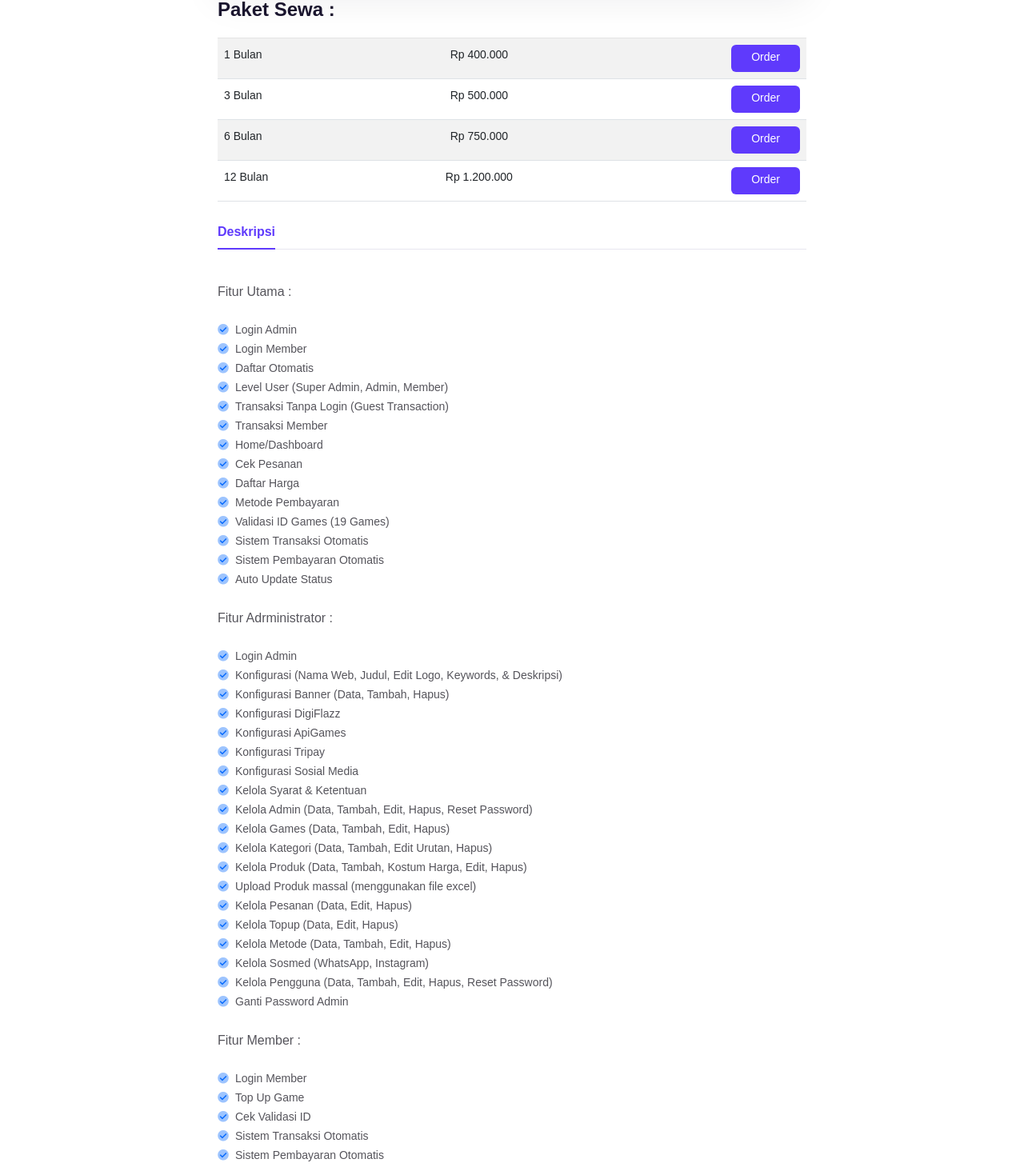
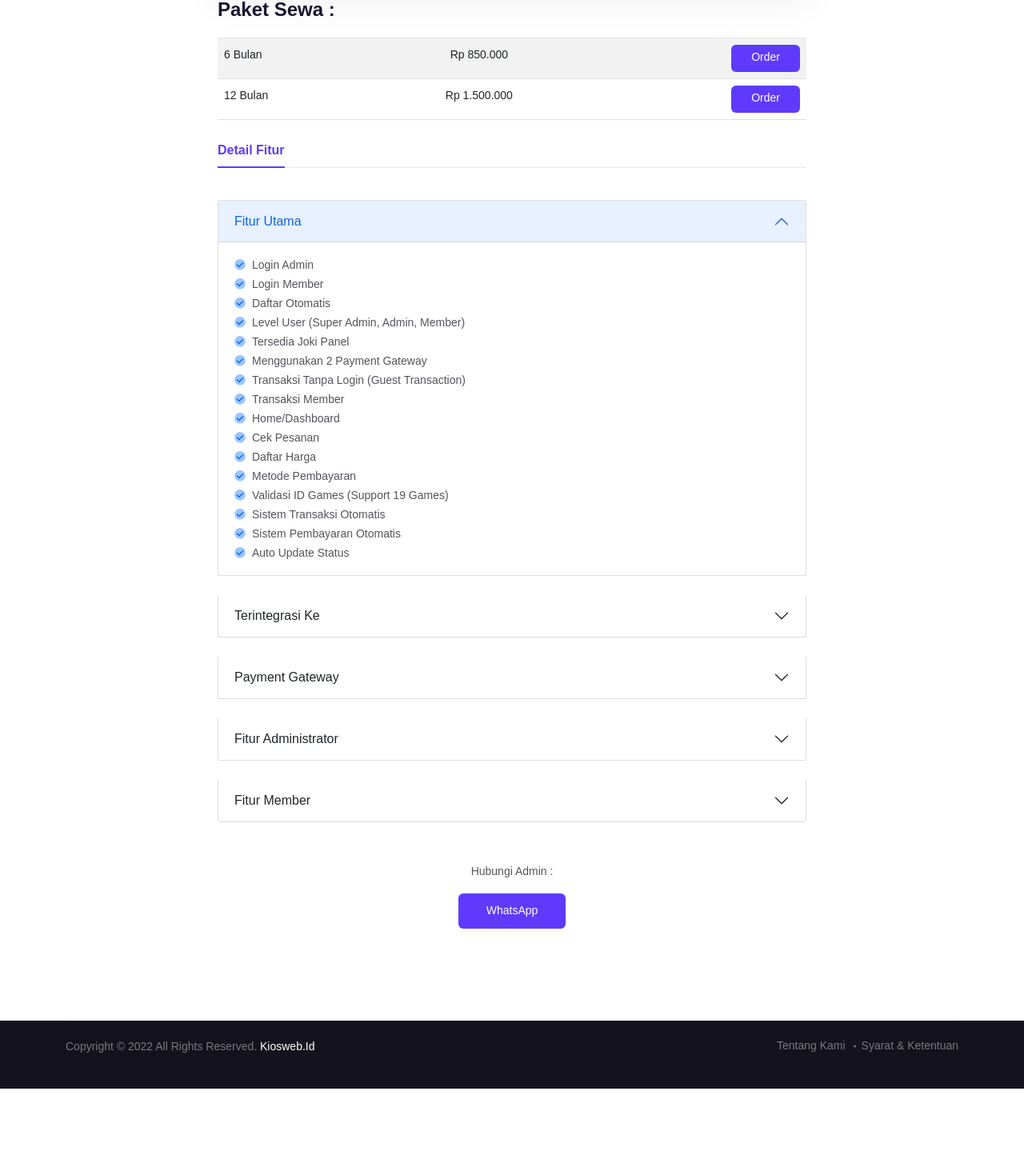
Before and after one commit to adriansahdotnet/kiosweb, a Next.js app: page /cgames-v2 in a window 1280 px wide. Shown: the part 1170-2629 px from the top of the page at 80% size. After the commit the page ends 2531 px from the top, so only its background shows below. Built offline with nearby package versions, Linux system fonts and the light colour scheme; no server answers; a web font is replaced by a local one.

Commit message:
edit cgames v2

```diff
--- a/src/components/cgames-v2/ProductDetailsArea.js
+++ b/src/components/cgames-v2/ProductDetailsArea.js
@@ -3,6 +3,7 @@ import React from "react";
 import { useDispatch, useSelector } from "react-redux";
 import { Table } from "react-bootstrap";
 import { addToProduct } from "../../redux/features/productSlice";
+import Accordion from "react-bootstrap/Accordion";
 
 const ProductDetailsArea = () => {
   // all products
@@ -22,7 +23,7 @@ const ProductDetailsArea = () => {
               <div className="product__wrapper">
                 <div className="product__details-thumb w-img mb-30">
                   <img
-                    src="assets/img/product/cgames-v2.png"
+                    src="assets/img/product/cgames.png"
                     alt="product-details"
                   />
                 </div>
@@ -39,7 +40,7 @@ const ProductDetailsArea = () => {
                       <div className="product__proprietor-price">
                         <span className="d-flex align-items-start">
                           <span>Rp </span>
-                          1.750.000
+                          2.000.000
                         </span>
                       </div>
                     </div>
@@ -57,7 +58,7 @@ const ProductDetailsArea = () => {
                       </a>
                     </span>
                     <a
-                      href="https://demo.kiosweb.id/cgames/"
+                      href="https://cgames.kiosweb.id/"
                       rel="noreferrer"
                       target="_blank"
                       className="m-btn m-btn-border w-100"
@@ -100,7 +101,7 @@ const ProductDetailsArea = () => {
                                 <tr>
                                   <th scope="row">1</th>
                                   <td>Web TopUp Games - CGames V2</td>
-                                  <td>Rp. 1.750.000</td>
+                                  <td>Rp. 2.000.000</td>
                                 </tr>
                               </tbody>
                             </table>
@@ -181,32 +182,8 @@ const ProductDetailsArea = () => {
                     <Table striped>
                       <tbody>
                         <tr>
-                          <td>1 Bulan</td>
-                          <td className="text-center">Rp 400.000</td>
-                          <td className="text-end">
-                            <a
-                              href="https://wa.wizard.id/5d09e1"
-                              className="m-btn m-btn-5"
-                            >
-                              Order
-                            </a>
-                          </td>
-                        </tr>
-                        <tr>
-                          <td>3 Bulan</td>
-                          <td className="text-center">Rp 500.000</td>
-                          <td className="text-end">
-                            <a
-                              href="https://wa.wizard.id/1391e3"
-                              className="m-btn m-btn-5 h-10"
-                            >
-                              Order
-                            </a>
-                          </td>
-                        </tr>
-                        <tr>
                           <td>6 Bulan</td>
-                          <td className="text-center">Rp 750.000</td>
+                          <td className="text-center">Rp 850.000</td>
                           <td className="text-end">
                             <a
                               href="https://wa.wizard.id/44faf9"
@@ -218,7 +195,7 @@ const ProductDetailsArea = () => {
                         </tr>
                         <tr>
                           <td>12 Bulan</td>
-                          <td className="text-center">Rp 1.200.000</td>
+                          <td className="text-center">Rp 1.500.000</td>
                           <td className="text-end">
                             <a
                               href="https://wa.wizard.id/349dd1"
@@ -248,21 +225,15 @@ const ProductDetailsArea = () => {
                           aria-controls="overview"
                           aria-selected="true"
                         >
-                          Deskripsi
+                          Detail Fitur
                         </button>
                       </li>
                     </ul>
                   </div>
-                  <div className="product__tab-content">
-                    <div className="tab-content" id="proTabContent">
-                      <div
-                        className="tab-pane fade show active"
-                        id="overview"
-                        role="tabpanel"
-                        aria-labelledby="overview-tab"
-                      >
-                        <div className="product__overview">
-                          <p>{`Fitur Utama :`}</p>
+                  <Accordion defaultActiveKey="0">
+                    <Accordion.Item eventKey="0">
+                      <Accordion.Header>Fitur Utama</Accordion.Header>
+                      <Accordion.Body>
                         <ul>
                           <li>
                             <i className="fad fa-check-circle text-primary me-2"></i>
@@ -279,6 +250,14 @@ const ProductDetailsArea = () => {
                           <li>
                             <i className="fad fa-check-circle text-primary me-2"></i>
                             Level User (Super Admin, Admin, Member)
+                          </li>
+                          <li>
+                            <i className="fad fa-check-circle text-primary me-2"></i>
+                            Tersedia Joki Panel
+                          </li>
+                          <li>
+                            <i className="fad fa-check-circle text-primary me-2"></i>
+                            Menggunakan 2 Payment Gateway
                           </li>
                           <li>
                             <i className="fad fa-check-circle text-primary me-2"></i>
@@ -306,7 +285,7 @@ const ProductDetailsArea = () => {
                           </li>
                           <li>
                             <i className="fad fa-check-circle text-primary me-2"></i>
-                              Validasi ID Games (19 Games)
+                            Validasi ID Games (Support 19 Games)
                           </li>
                           <li>
                             <i className="fad fa-check-circle text-primary me-2"></i>
@@ -321,9 +300,48 @@ const ProductDetailsArea = () => {
                             Auto Update Status
                           </li>
                         </ul>
-                          <div>
+                      </Accordion.Body>
+                    </Accordion.Item>
                     <br></br>
-                            <p>{`Fitur Adrministrator :`}</p>
+                    <Accordion.Item eventKey="1">
+                      <Accordion.Header>Terintegrasi Ke</Accordion.Header>
+                      <Accordion.Body>
+                        <ul>
+                          <li>
+                            <i className="fad fa-check-circle text-primary me-2"></i>
+                            DigiFlazz
+                          </li>
+                          <li>
+                            <i className="fad fa-check-circle text-primary me-2"></i>
+                            Apigames
+                          </li>
+                        </ul>
+                      </Accordion.Body>
+                    </Accordion.Item>
+                    <br></br>
+                    <Accordion.Item eventKey="2">
+                      <Accordion.Header>Payment Gateway</Accordion.Header>
+                      <Accordion.Body>
+                        <ul>
+                          <li>
+                            <i className="fad fa-check-circle text-primary me-2"></i>
+                            Tripay
+                          </li>
+                          <li>
+                            <i className="fad fa-check-circle text-primary me-2"></i>
+                            Ipaymu
+                          </li>
+                          <li>
+                            <i className="fad fa-check-circle text-primary me-2"></i>
+                            Cekmutasi Otomatis (BRI, BCA, BNI, Mandiri, Paypal)
+                          </li>
+                        </ul>
+                      </Accordion.Body>
+                    </Accordion.Item>
+                    <br></br>
+                    <Accordion.Item eventKey="3">
+                      <Accordion.Header>Fitur Administrator</Accordion.Header>
+                      <Accordion.Body>
                         <ul>
                           <li>
                             <i className="fad fa-check-circle text-primary me-2"></i>
@@ -331,8 +349,8 @@ const ProductDetailsArea = () => {
                           </li>
                           <li>
                             <i className="fad fa-check-circle text-primary me-2"></i>
-                                Konfigurasi (Nama Web, Judul, Edit Logo,
-                                Keywords, &amp; Deskripsi)
+                            Konfigurasi (Nama Web, Judul, Edit Logo, Keywords,
+                            &amp; Deskripsi)
                           </li>
                           <li>
                             <i className="fad fa-check-circle text-primary me-2"></i>
@@ -352,7 +370,19 @@ const ProductDetailsArea = () => {
                           </li>
                           <li>
                             <i className="fad fa-check-circle text-primary me-2"></i>
+                            Konfigurasi Ipaymu
+                          </li>
+                          <li>
+                            <i className="fad fa-check-circle text-primary me-2"></i>
+                            Kelola Cekmutasi.co.id
+                          </li>
+                          <li>
+                            <i className="fad fa-check-circle text-primary me-2"></i>
                             Konfigurasi Sosial Media
+                          </li>
+                          <li>
+                            <i className="fad fa-check-circle text-primary me-2"></i>
+                            Konfigurasi Button CS
                           </li>
                           <li>
                             <i className="fad fa-check-circle text-primary me-2"></i>
@@ -369,21 +399,24 @@ const ProductDetailsArea = () => {
                           </li>
                           <li>
                             <i className="fad fa-check-circle text-primary me-2"></i>
-                                Kelola Kategori (Data, Tambah, Edit Urutan,
-                                Hapus)
+                            Kelola Kategori (Data, Tambah, Edit Urutan, Hapus)
                           </li>
                           <li>
                             <i className="fad fa-check-circle text-primary me-2"></i>
-                                Kelola Produk (Data, Tambah, Kostum
+                            Kelola Produk (Data, Tambah, Import, Kostum
                             Harga,&nbsp;Edit, Hapus)
                           </li>
                           <li>
                             <i className="fad fa-check-circle text-primary me-2"></i>
-                                Upload Produk massal (menggunakan file excel)
+                            Import Produk Menggunakan Format Excel (xmls)
                           </li>
                           <li>
                             <i className="fad fa-check-circle text-primary me-2"></i>
                             Kelola Pesanan (Data, Edit, Hapus)
+                          </li>
+                          <li>
+                            <i className="fad fa-check-circle text-primary me-2"></i>
+                            Kelola Pesanan (Ekspor Data pesanan pelanggan)
                           </li>
                           <li>
                             <i className="fad fa-check-circle text-primary me-2"></i>
@@ -395,20 +428,20 @@ const ProductDetailsArea = () => {
                           </li>
                           <li>
                             <i className="fad fa-check-circle text-primary me-2"></i>
-                                Kelola Sosmed (WhatsApp, Instagram)
-                              </li>
-                              <li>
-                                <i className="fad fa-check-circle text-primary me-2"></i>
-                                Kelola Pengguna (Data, Tambah, Edit, Hapus,
-                                Reset Password)
+                            Kelola Pengguna (Data, Tambah, Edit, Hapus, Reset
+                            Password)
                           </li>
                           <li>
                             <i className="fad fa-check-circle text-primary me-2"></i>
                             Ganti Password Admin
                           </li>
                         </ul>
+                      </Accordion.Body>
+                    </Accordion.Item>
                     <br></br>
-                            <p>{`Fitur Member :`}</p>
+                    <Accordion.Item eventKey="4">
+                      <Accordion.Header>Fitur Member</Accordion.Header>
+                      <Accordion.Body>
                         <ul>
                           <li>
                             <i className="fad fa-check-circle text-primary me-2"></i>
@@ -455,24 +488,23 @@ const ProductDetailsArea = () => {
                             Reset Password
                           </li>
                         </ul>
-                          </div>
-                          <div>
+                      </Accordion.Body>
+                    </Accordion.Item>
+                    <br></br>
+                  </Accordion>
+                  <div className="text-center">
                     <br></br>
                     <p>{`Hubungi Admin :`}</p>
                     <ul>
                       <li>
                         <a
-                                  href="https://t.me/cs_kiosweb"
+                          href="https://wa.me/6285293026542"
                           className="m-btn m-btn-2"
                         >
-                                  Telegram
+                          WhatsApp
                         </a>
                       </li>
                     </ul>
-                          </div>
-                        </div>
-                      </div>
-                    </div>
                   </div>
                 </div>
               </div>
```
Lines whose indentation alone changed are shown as unchanged.
